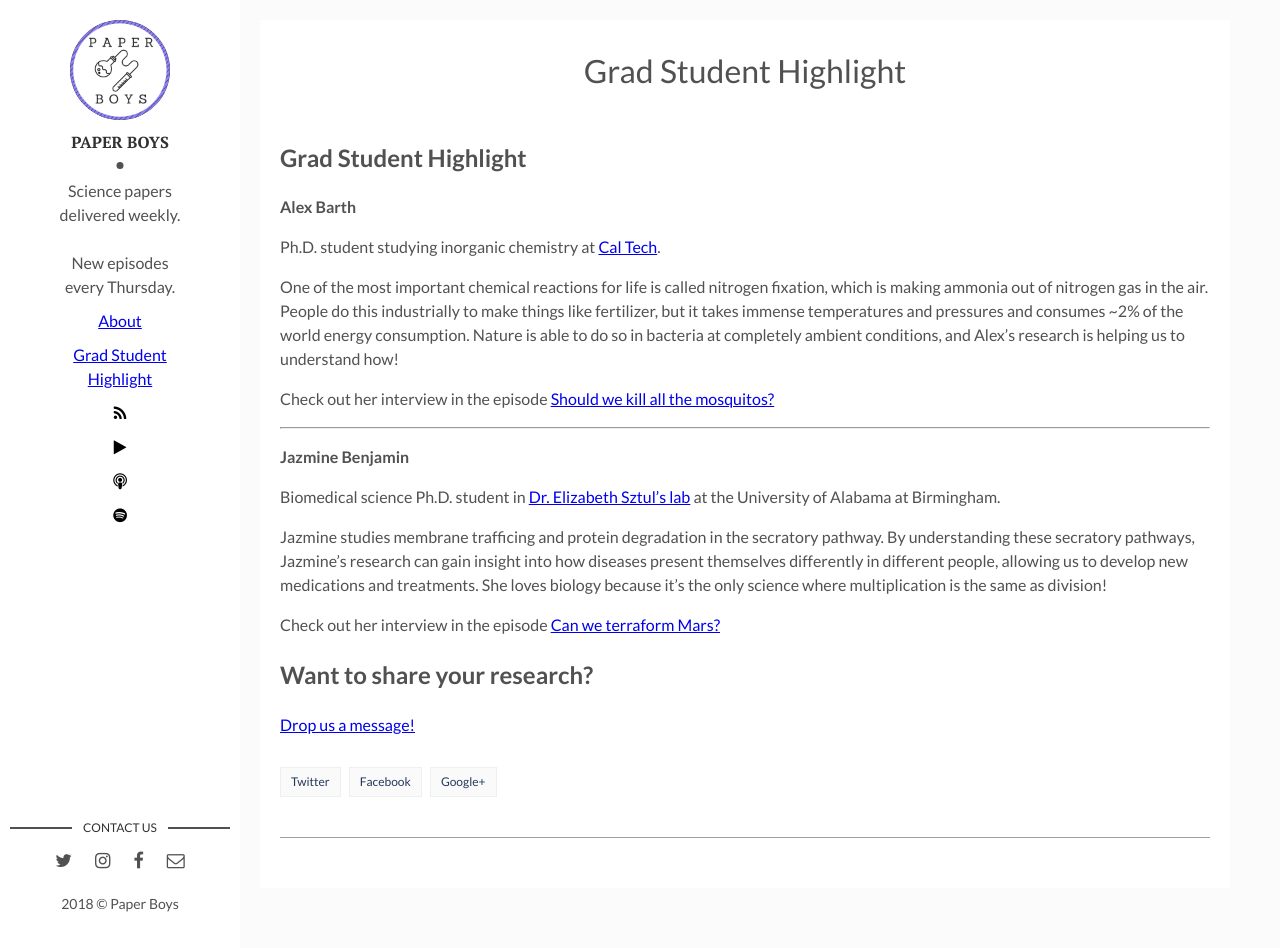
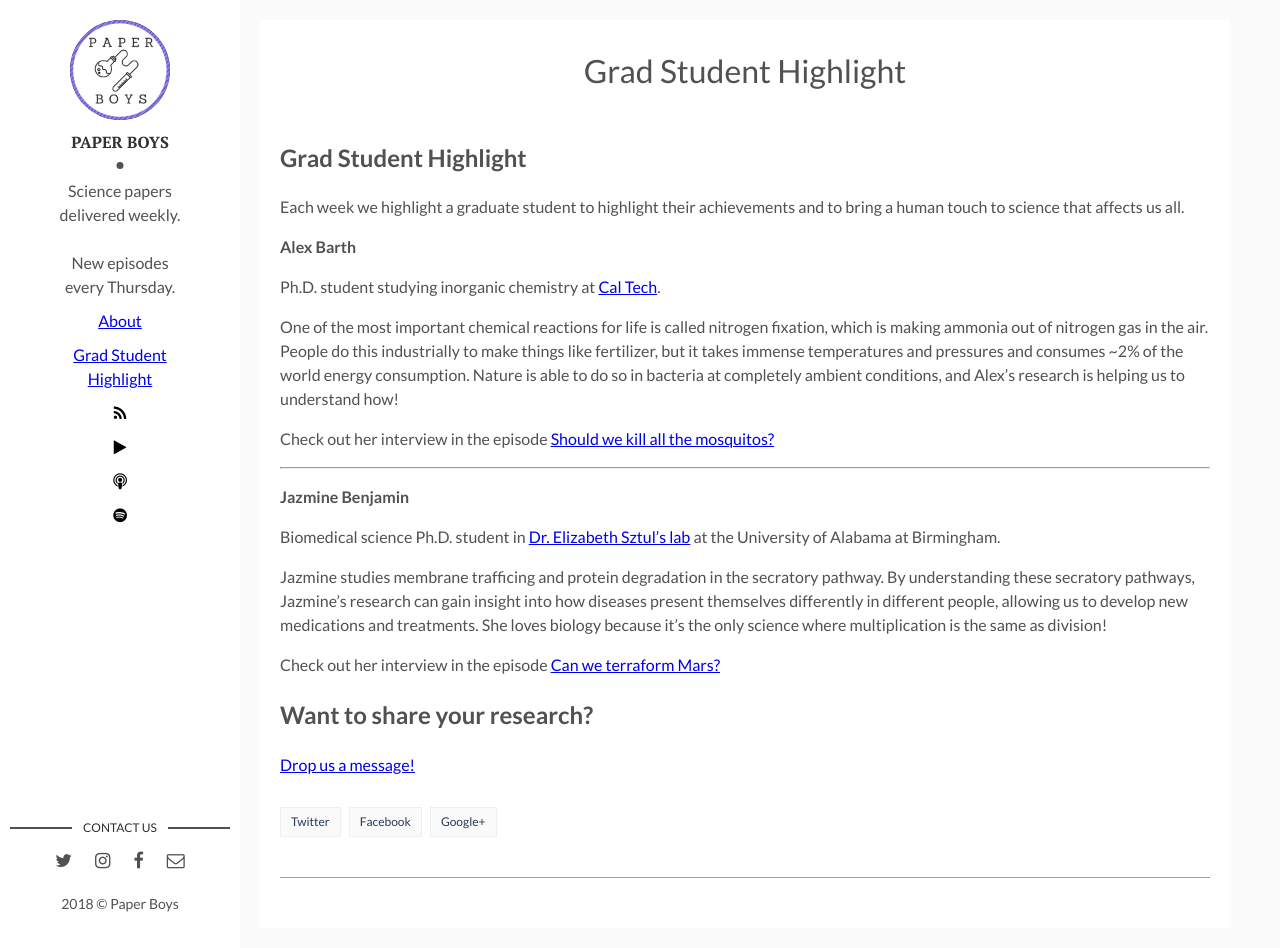
Before and after one commit to paperboyspodcast/paperboyspodcast.github.io, a Jekyll site: the page built from gradhighlight.md, in a window 1280 px wide and 948 px high. Built offline with Jekyll 4.4.1, drawn with Linux system fonts in a browser that asks for light colours; comment, search, counter and statistics services are not loaded.

Commit message:
Update gradhighlight.md

```diff
--- a/gradhighlight.md
+++ b/gradhighlight.md
@@ -5,6 +5,9 @@ permalink: /gradhighlight/
 ---
 
 ## Grad Student Highlight
+Each week we highlight a graduate student to highlight their achievements and to bring a human touch to science that affects us all.
+
+
 **Alex Barth**
 
 Ph.D. student studying inorganic chemistry at [Cal Tech](http://agapie.caltech.edu/).
```
